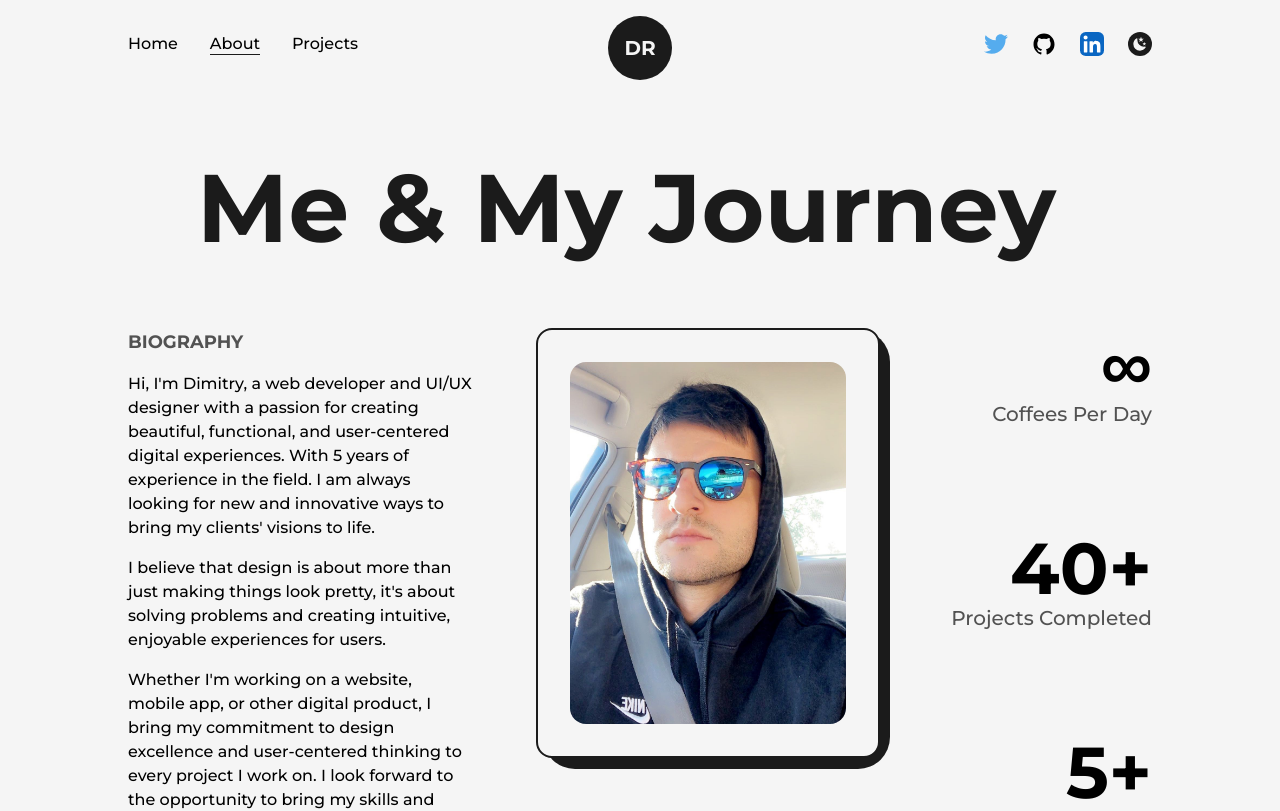
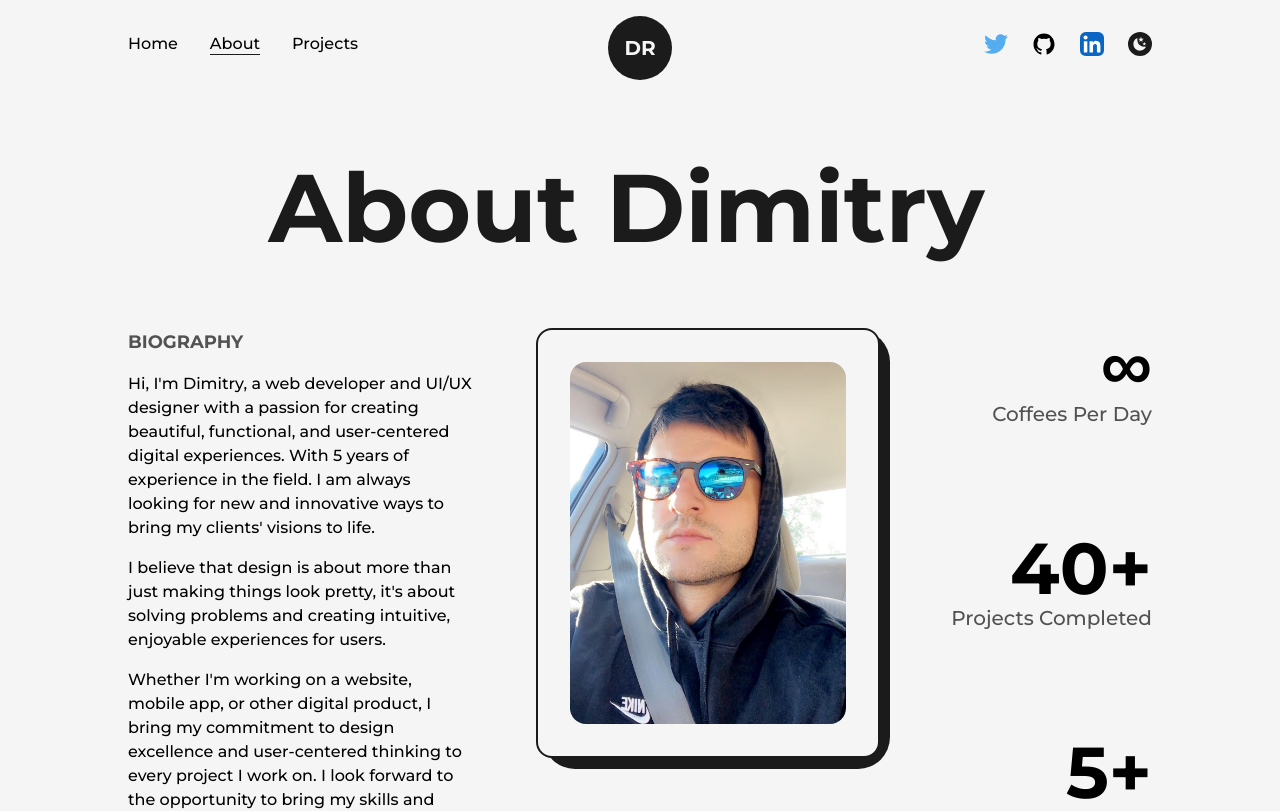
Before and after one commit to dimitry-roshchin/DimitryPortfolio, a Next.js app: page /about in a window 1280 px wide. Shown: the top 811 px of the page. Built offline with nearby package versions, Linux system fonts and the light colour scheme.

Commit message:
bug fixes in profile pic

```diff
--- a/src/pages/about.js
+++ b/src/pages/about.js
@@ -49,7 +49,7 @@ const about = () => {
     <TransitionEffect/>
         <main className='flex w-full flex-col items-center justify-center dark:text-light'>
             <Layout className='pt-16'>
-            <AnimatedText text="Me & My Journey" className='mb-16 lg:!text-7xl sm:!text-6xl xs:!text-4xl sm:mb-10 sm:mt-10'/>
+            <AnimatedText text="About Dimitry" className='mb-16 lg:!text-7xl sm:!text-6xl xs:!text-4xl sm:mb-10 sm:mt-10'/>
             <div className='grid w-full grid-cols-8 gap-16 sm:gap-8 '>
                 <div className='col-span-3 flex flex-col items-start justify-start xl:col-span-4 md:order-2 md:col-span-8 md:mb-12 '>
                     <h2 className='mb-4 text-lg font-bold uppercase text-dark/75 dark:text-light/75'>Biography</h2>
```
